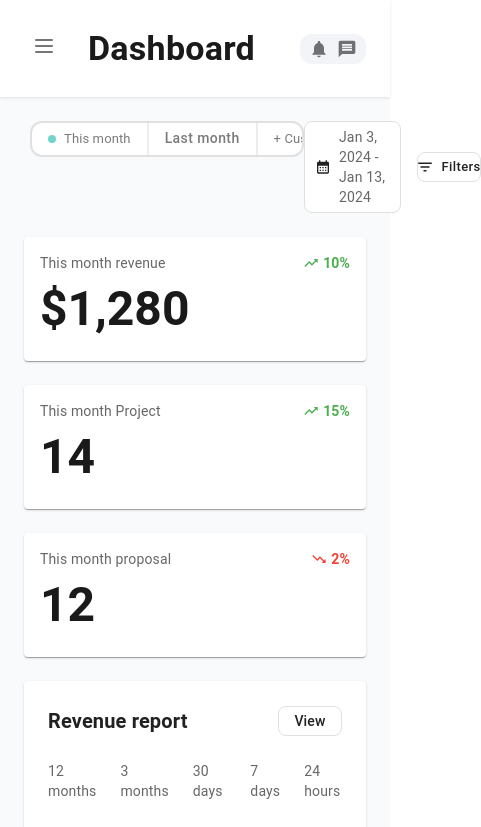
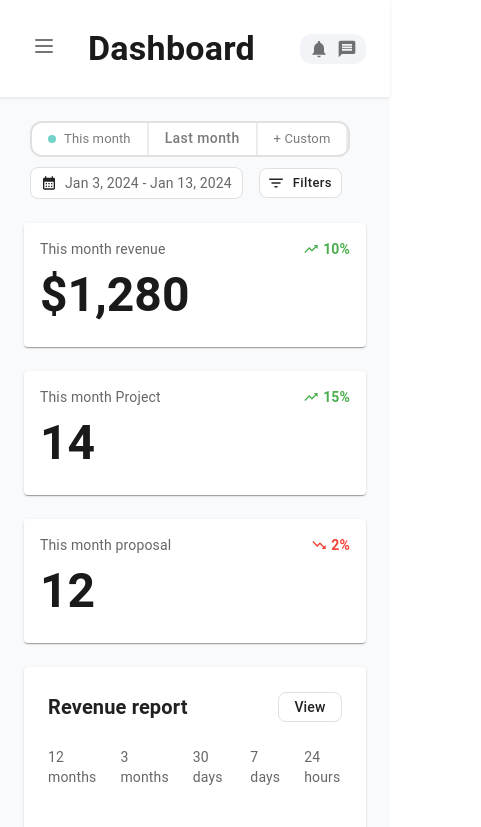
Before and after one commit to intZaibi/IdovoTask, a React (Vite) app: page /dashboard in a window 390 px wide. Shown: the top 827 px of the page, 481 px wide, since content can reach past the window. Built offline with nearby package versions, Linux system fonts and the light colour scheme.

Commit message:
making responsive

```diff
--- a/components/Page2/TabsBar.tsx
+++ b/components/Page2/TabsBar.tsx
@@ -35,9 +35,11 @@ export default function TabsBar() {
     <Box
       sx={{
         display: "flex",
-        justifyContent: "space-between",
         padding: "0 30px",
         width: "95%",
+        flexDirection: {xs: "column", md: "row"},
+        gap: {xs: "10px", md: "0px"},
+        justifyContent: {xs: "flex-start", md: "space-between"},
       }}
     >
       {/* Right */}
--- a/src/Pages/Dashboard.tsx
+++ b/src/Pages/Dashboard.tsx
@@ -17,13 +17,20 @@ const Dashboard = () => {
   const [isOpen, setIsOpen] = useState(false);
 
   return (
-    <Box sx={{ display: "flex", width: "100vw", marginLeft: {xs: "0px", md: "280px"} }}>
-      <Box sx={{ display: { xs: "none", md: "block" } }}>
-        <Sidebar sidebarItems={sidebarItems} />
+    <Box sx={{ display: "flex", width: "100vw" }}>
+      <Box
+        sx={{
+          display: {
+            xs: isOpen ? "block" : "none",
+            md: "block"
+          }
+        }}
+      >
+        <Sidebar setIsOpen={setIsOpen} sidebarItems={sidebarItems} />
       </Box>
 
       {/* Main Content */}
-      <MainContent sx={{ width: "100%" }}>
+      <MainContent sx={{ width: "100%", marginLeft: {md: "280px", sm: "0px"} }}>
         <Header title="Dashboard" isOpen={isOpen} setIsOpen={setIsOpen} />
         <TabsComponent />
 
```
